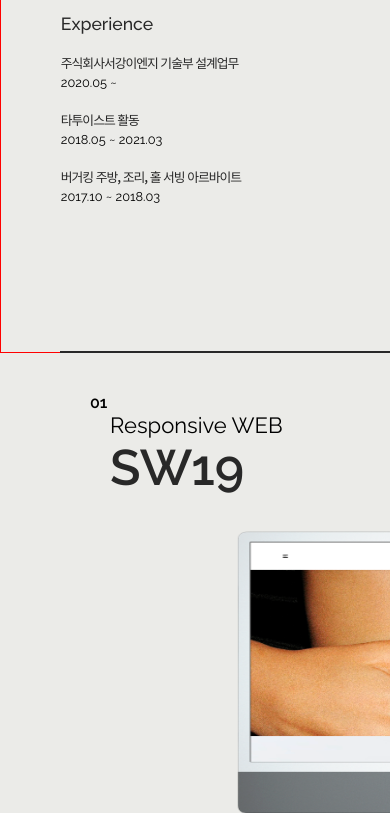
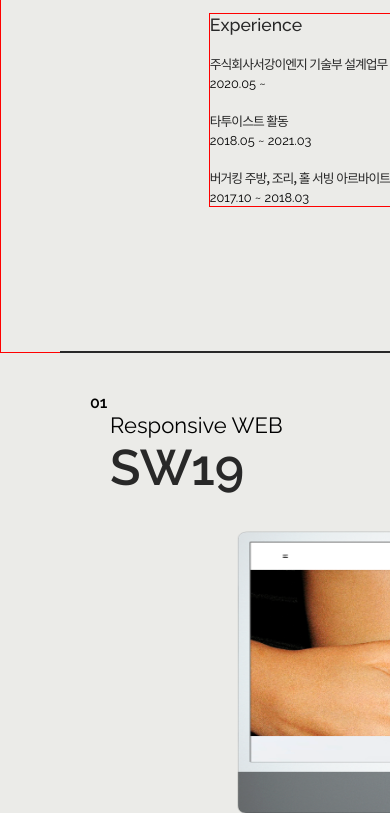
Before and after one commit to chaaeyoung/portfolio, a plain HTML site: page index.html in a window 390 px wide. Shown: the part 929-1742 px from the top of the page. Drawn offline with nearby package versions, Linux system fonts and the light colour scheme.

Commit message:
Update style.css

```diff
--- a/css/style.css
+++ b/css/style.css
@@ -445,6 +445,7 @@ ul, li {
 }
 
 #About .about_me .meT {
+  border: 1px solid red;
   margin-top: 20px;
   right: 350px;
   position: relative;
@@ -1469,8 +1470,14 @@ footer #footerInner {
 }
 
 #About .about_me .meT {
+  left: 0;
+  right: 0;
+  /* margin-right: 200px; */
+}
+
+#About .about_me .meT {
   margin-top: 60px;
-  right: 150px;
+  /* right: 150px; */
   /* margin-top: 140px;
   right: 240px; */
 }
@@ -1478,7 +1485,6 @@ footer #footerInner {
 #About .about_me {
   width: 100%;
   max-width: 760px;
-  /* border: 1px solid blue; */
 }
 
 #About .about_me .meT p {
```
